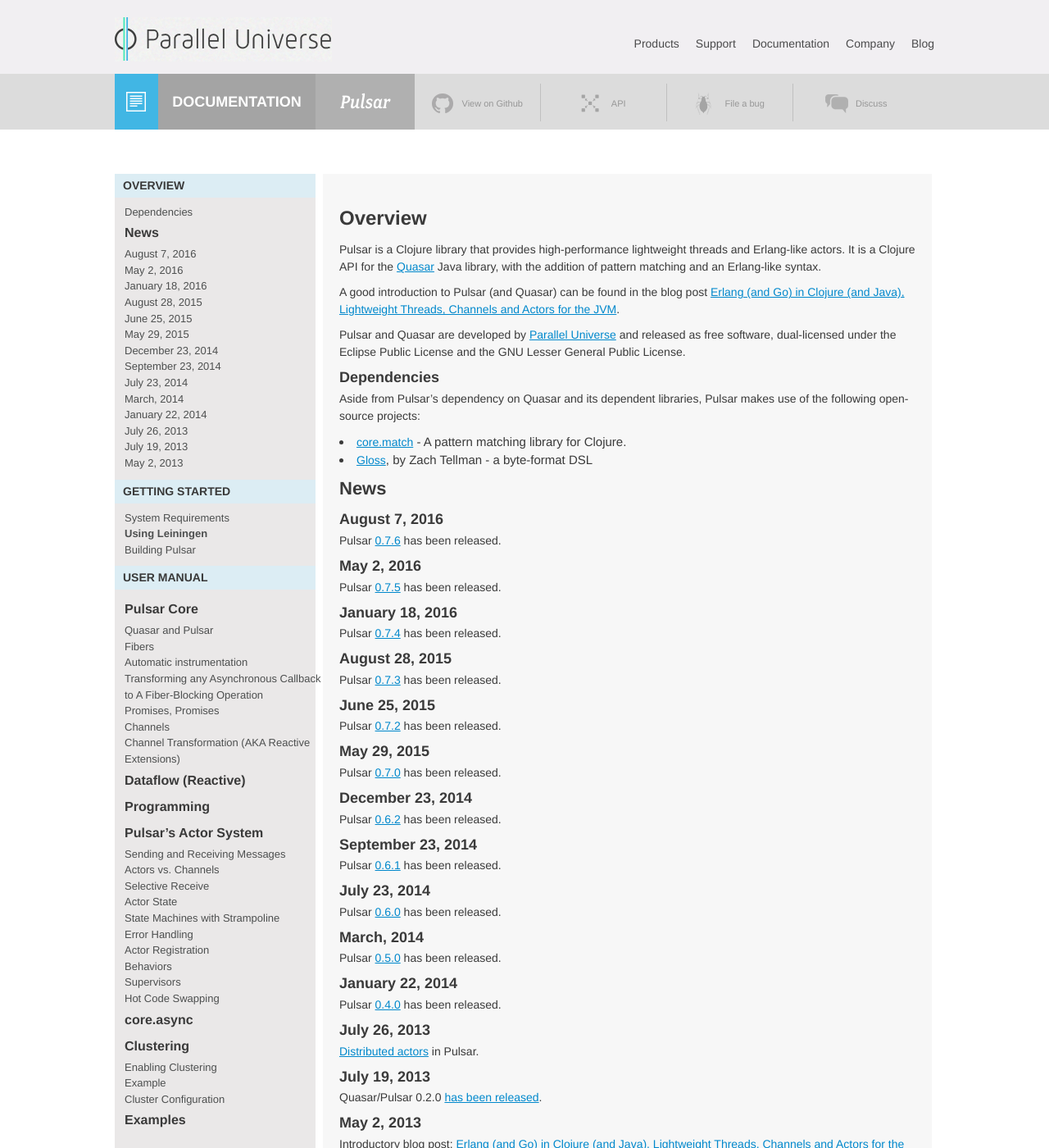
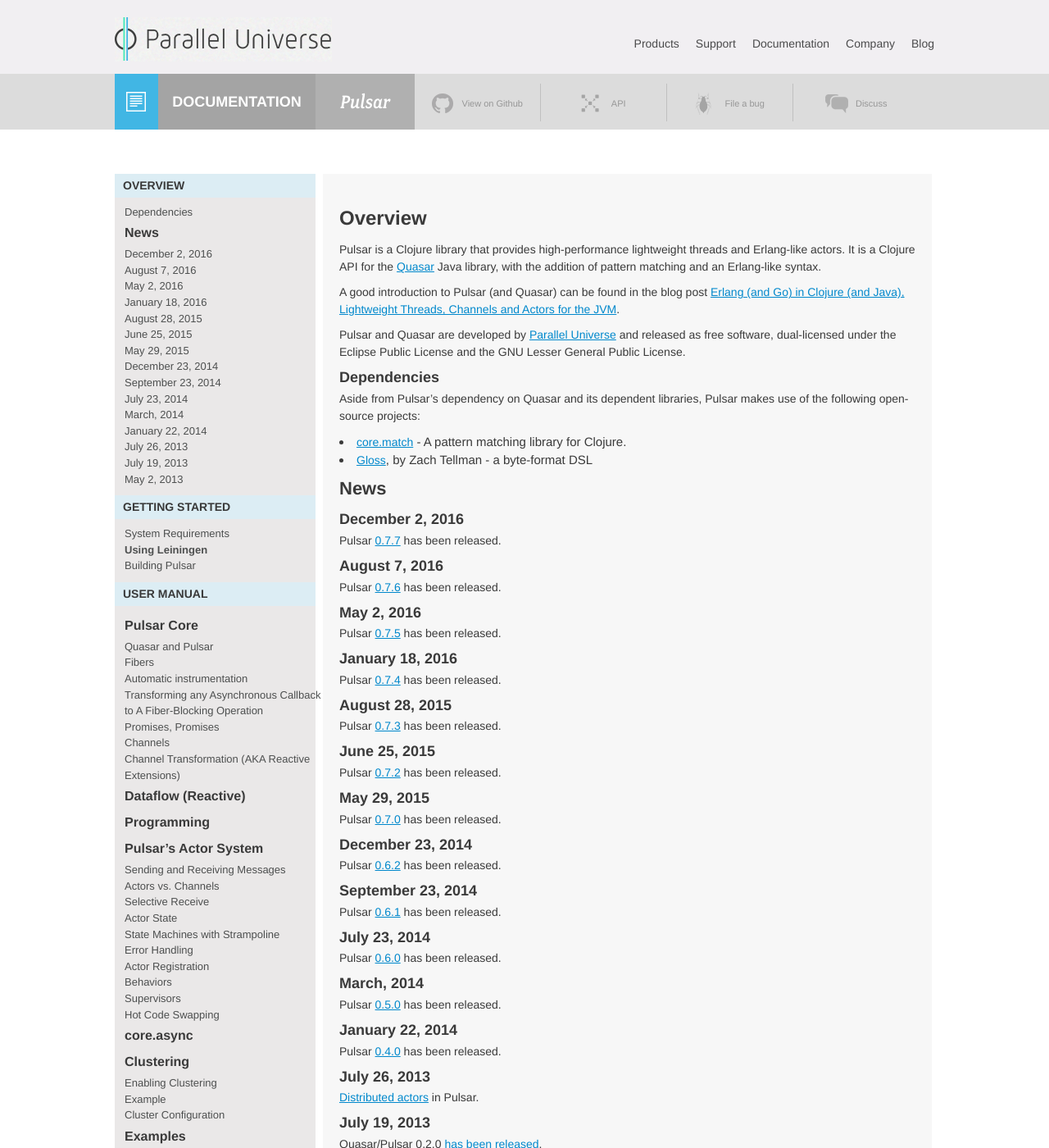
Before and after one commit to puniverse/pulsar, a Jekyll site: the page built from docs/index.md, in a window 1280 px wide and 1400 px high. Shown: the whole window at 82% size. Built offline with Jekyll 4.4.1, drawn with Linux system fonts in a browser that asks for light colours; nearby versions of some CDN libraries; Markdown is read by kramdown in place of the engine named in the settings; some of the changed text lies outside the part shown.

Commit message:
:green_heart: Prepare release 0.7.7

```diff
--- a/docs/_config.yml
+++ b/docs/_config.yml
@@ -9,7 +9,7 @@
 
 # Site globals used throughout docs.
 project: Pulsar
-version: 0.7.6
+version: 0.7.7
 github: puniverse/pulsar
 google_group: "https://groups.google.com/forum/#!forum/quasar-pulsar-user"
 ga_tracking_id: UA-25007319-2
--- a/docs/index.md
+++ b/docs/index.md
@@ -24,6 +24,10 @@
 * [Gloss](https://github.com/ztellman/gloss), by Zach Tellman - a byte-format DSL
 
 ## News
+
+### December 2, 2016
+
+Pulsar [0.7.7](https://github.com/puniverse/pulsar/releases/tag/v0.7.7) has been released.
 
 ### August 7, 2016
 
```
Also changed, not shown: README.md, 1 other file.
